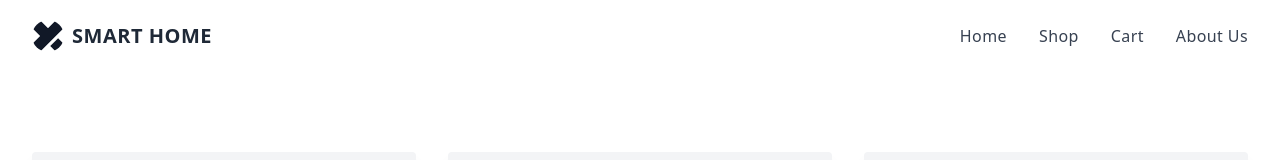
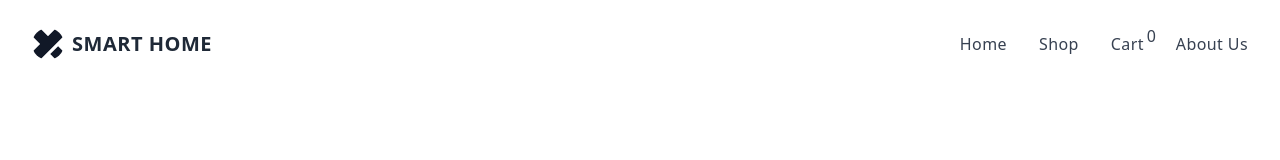
Before and after one commit to shohan89/smart-home, a React (Create React App) app: page /shop in a window 1280 px wide. Shown: the top 160 px of the page. Built offline with nearby package versions, Linux system fonts and the light colour scheme.

Commit message:
Update Cart and finish

```diff
--- a/src/components/Header.jsx
+++ b/src/components/Header.jsx
@@ -1,7 +1,9 @@
-import React, { useState } from 'react'
+import React, { useContext, useState } from 'react'
 import { Link } from 'react-router-dom'
+import { CartContext } from './Root'
 
 const Header = () => {
+  const [ cart, setCart ] = useContext( CartContext );
   const [isMenuOpen, setIsMenuOpen] = useState(false)
   return (
     <div className='px-4 py-5 mx-auto sm:max-w-xl md:max-w-full lg:max-w-screen-xl md:px-24 lg:px-8'>
@@ -52,7 +54,10 @@ const Header = () => {
               title='Cart'
               className='font-medium tracking-wide text-gray-700 transition-colors duration-200 hover:text-deep-purple-accent-400'
             >
-              <p> Cart</p>
+              <div className='relative py-3'>
+                <p>Cart</p>
+                <p className='absolute bottom-5 left-9'>{ cart.length }</p>
+              </div>
             </Link>
           </li>
           <li>
@@ -147,7 +152,10 @@ const Header = () => {
                         title='Cart'
                         className='font-medium tracking-wide text-gray-700 transition-colors duration-200 hover:text-deep-purple-accent-400'
                       >
-                        <p> Cart</p>
+                        <div className='relative py-3'>
+                          <p>Cart</p>
+                          <p className='absolute bottom-5 left-9'>{ cart.length }</p>
+                        </div>
                       </Link>
                     </li>
                     <li>
```
